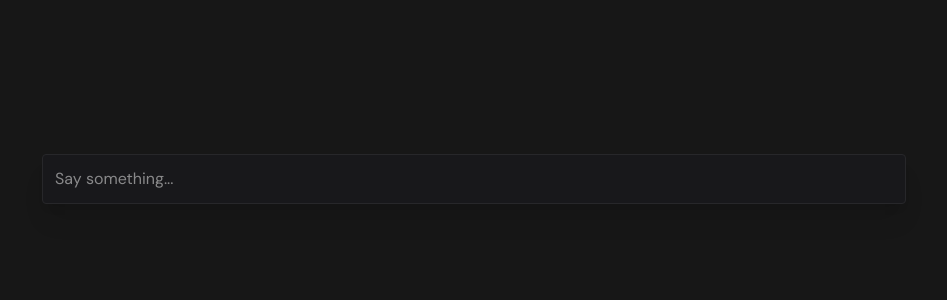
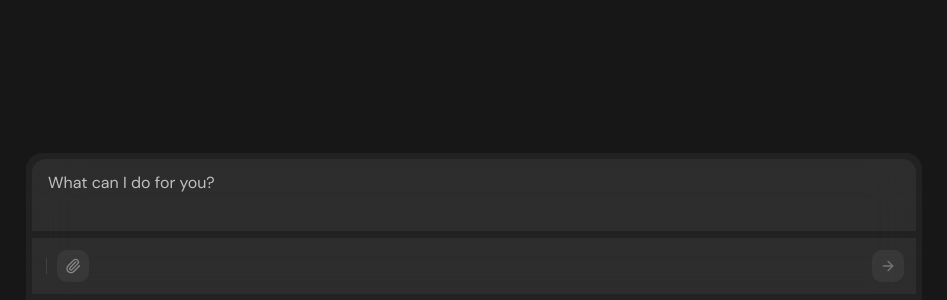
Before and after one commit to sidhuiwnl/fastchat, a Next.js app: page /chat/1 in a window 1280 px wide. Shown: the part 500-800 px from the top of the page, without its empty margins (166-1113 px from the left). Built offline with nearby package versions, Linux system fonts and the light colour scheme.

Commit message:
interface upgrade

```diff
--- a/app/chat/[id]/page.tsx
+++ b/app/chat/[id]/page.tsx
@@ -1,11 +1,10 @@
-"use client"
+'use client';
 
-import Chat from "@/components/chat"
-
+import Chat from '@/components/chat';
 
 export default function Page() {
     return (
-        <div className="w-screen h-screen flex items-center justify-center">
+        <div className="w-screen h-screen flex justify-center ">
             <Chat />
         </div>
     );
--- a/components/chat.tsx
+++ b/components/chat.tsx
@@ -1,10 +1,15 @@
 import { useChat } from '@ai-sdk/react';
 import { MarkedRenderer } from './response-renderer';
 import {useState} from "react";
+import { cn } from "@/lib/utils"
+import {Paperclip,ArrowRight,User,Sparkles} from "lucide-react";
 
 export default function Chat() {
     const { messages, input, handleInputChange, handleSubmit } = useChat();
     const [isFirstMessage, setIsFirstMessage] = useState(true);
+    const [value, setValue] = useState("");
+    const[isLoading, setIsLoading] = useState(false);
+
 
     const handleSubmitWithTitle = async (e: React.FormEvent) => {
         e.preventDefault();
@@ -43,32 +48,102 @@ export default function Chat() {
 
 
     return (
-        <div className="flex flex-col justify-between items-center max-w-4xl w-full px-4 py-24 h-full">
-            <div className="w-full space-y-4 overflow-y-auto flex-1">
+        <div className="flex flex-col max-w-3xl items-center w-full  px-4 pt-4 h-screen relative">
+
+
+            <div className="fixed inset-0 flex flex-col overflow-y-auto">
+
+                <div className="w-full max-w-4xl mx-auto px-4 py-6 space-y-4">
                     {messages.map(message => (
                         <div key={message.id} className="whitespace-pre-wrap">
-                        {message.role === 'user' ? 'User: ' : 'AI: '}
+
                             {message.parts.map((part, i) => {
                                 if (part.type === 'text') {
                                     return (
-                                    <div key={`${message.id}-${i}`}>
+                                        <div
+                                            key={`${message.id}-${i}`}
+                                            className={`mb-10 flex items-start space-x-3 ${
+                                                message.role === 'user' ? 'flex-row-reverse space-x-reverse justify-end' : ''
+                                            }`}
+                                        >
+                                            <div className="flex-shrink-0 mt-1">
+                                                {message.role === 'user' ? <User size={20} /> : <Sparkles size={20} />}
+                                            </div>
+                                            <div className="max-w-[80%]">
                                                 <MarkedRenderer content={part.text} />
                                             </div>
+                                        </div>
+
+
                                     );
                                 }
                             })}
                         </div>
                     ))}
                 </div>
+            </div>
 
-            <form onSubmit={handleSubmitWithTitle} className="w-full mt-4">
-                <input
-                    className="dark:bg-zinc-900 w-full p-3 border border-zinc-300 dark:border-zinc-800 rounded shadow-xl"
+
+
+            <div className="fixed bottom-0 left-0 w-full flex  justify-center">
+                <div className="w-full max-w-4xl">
+                    <div className="bg-black/5 dark:bg-white/5 backdrop-blur-xl rounded-t-2xl p-1.5">
+                        <div className="relative">
+                            <div className="relative flex flex-col ">
+                                <div className="overflow-y-auto " style={{ maxHeight: "400px" }}>
+                            <textarea
+                                id="ai-input-15"
+                                placeholder={"What can I do for you?"}
                                 value={input}
-                    placeholder="Say something..."
                                 onChange={handleInputChange}
+                                className={cn(
+                                    "w-full rounded-t-xl outline-none rounded-b-none px-4 py-3 bg-black/5 dark:bg-white/5 border-none dark:text-white placeholder:text-black/70 dark:placeholder:text-white/70 resize-none focus-visible:ring-0 focus-visible:ring-offset-0",
+                                    "min-h-[72px]"
+                                )}
                             />
-            </form>
+                                </div>
+
+                                <div className="h-14 bg-black/5 dark:bg-white/5  flex items-center">
+                                    <div className="absolute left-3 right-3 bottom-3 flex items-center justify-between w-[calc(100%-24px)]">
+                                        <div className="flex items-center gap-2">
+                                            <div className="h-4 w-px bg-black/10 dark:bg-white/10 mx-0.5" />
+                                            <label
+                                                className={cn(
+                                                    "rounded-lg p-2 bg-black/5 dark:bg-white/5 cursor-pointer",
+                                                    "hover:bg-black/10 dark:hover:bg-white/10 focus-visible:ring-1 focus-visible:ring-offset-0 focus-visible:ring-blue-500",
+                                                    "text-black/40 dark:text-white/40 hover:text-black dark:hover:text-white",
+                                                )}
+                                                aria-label="Attach file"
+                                            >
+                                                <input type="file" className="hidden" />
+                                                <Paperclip className="w-4 h-4 transition-colors" />
+                                            </label>
+                                        </div>
+                                        <button
+                                            type="button"
+                                            className={cn(
+                                                "rounded-lg p-2 bg-black/5 dark:bg-white/5",
+                                                "hover:bg-black/10 dark:hover:bg-white/10 focus-visible:ring-1 focus-visible:ring-offset-0 focus-visible:ring-blue-500",
+                                            )}
+                                            onClick={handleSubmitWithTitle}
+                                            aria-label="Send message"
+                                            disabled={!input.trim()}
+                                        >
+                                            <ArrowRight
+                                                className={cn(
+                                                    "w-4 h-4 dark:text-white transition-opacity duration-200",
+                                                    input.trim() ? "opacity-100" : "opacity-30",
+                                                    isLoading ? "animate-spin" : ""
+                                                )}
+                                            />
+                                        </button>
+                                    </div>
+                                </div>
+                            </div>
+                        </div>
+                    </div>
+                </div>
+            </div>
         </div>
     );
 }
```
Lines whose indentation alone changed are shown as unchanged.
